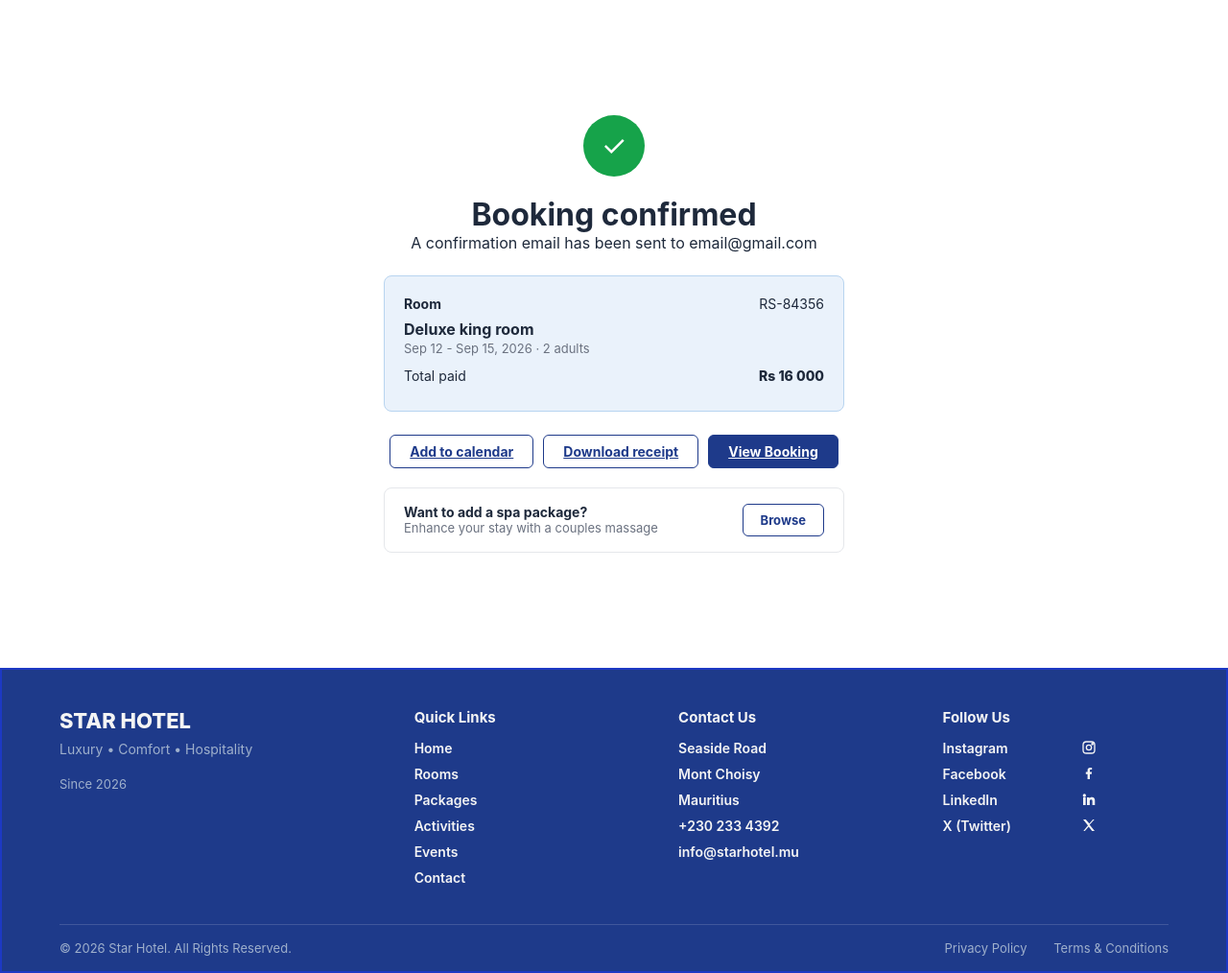
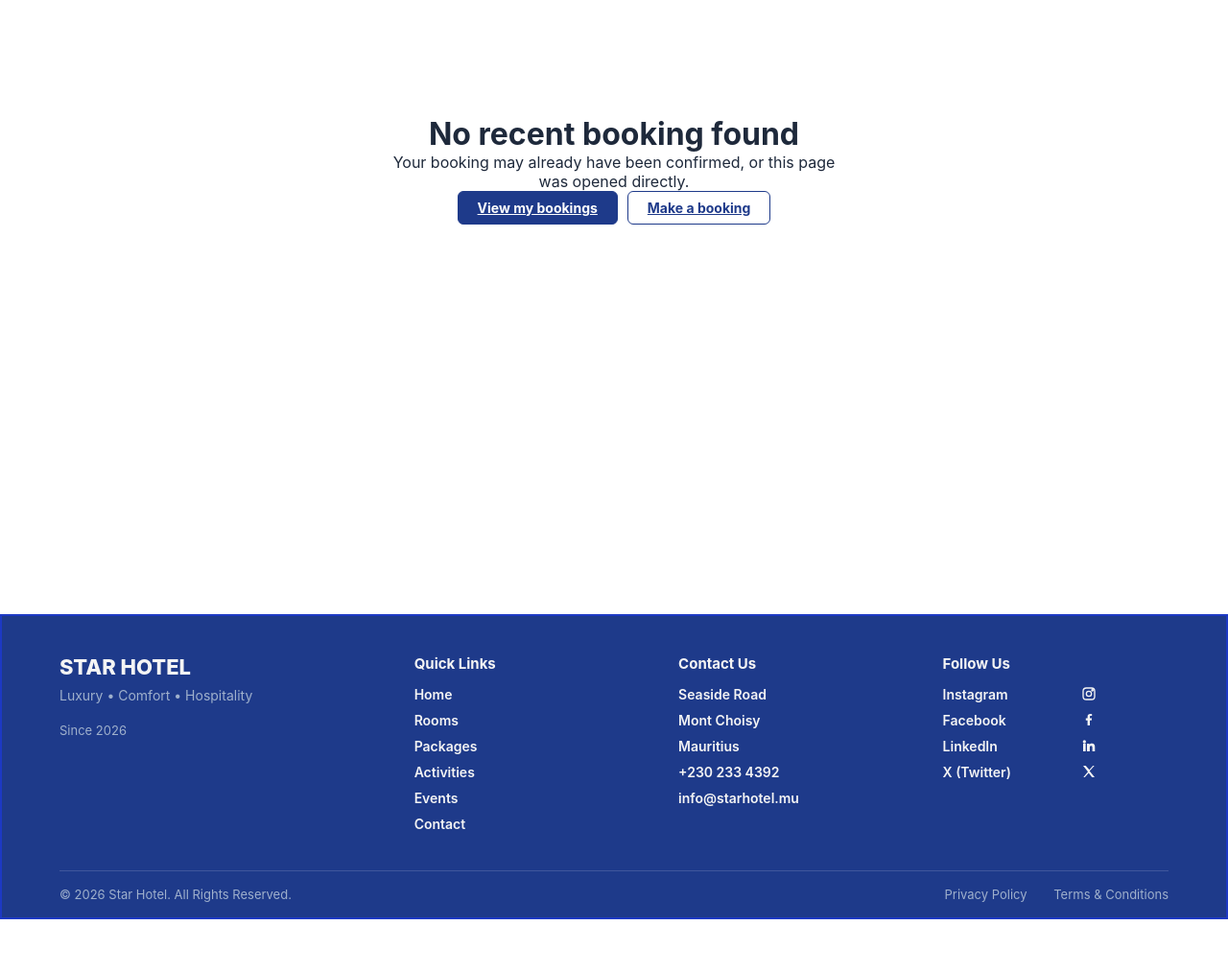
Before and after one commit to Ayushr0129/Star-hotel, a Django app: page /booking-confirmation/ in a window 1280 px wide. Shown: the part 67-1081 px from the top of the page at 96% size. After the commit the page ends 1025 px from the top, so only its background shows below. Run offline with Django 5.2, Linux system fonts and the light colour scheme.

Commit message:
Fixed booking cart flow

```diff
--- a/StarHotel/hotel/templates/hotel/booking_confirmation.html
+++ b/StarHotel/hotel/templates/hotel/booking_confirmation.html
@@ -6,21 +6,40 @@
 <div class="checkout-container">
     <div class="confirmation-box">
 
+        {% if booking %}
+
         <div class="confirm-icon">&#10003;</div>
 
         <h1>Booking confirmed</h1>
-        <p>A confirmation email has been sent to email@gmail.com</p>
+        {% if booking.customer.email %}
+        <p>A confirmation email has been sent to {{ booking.customer.email }}</p>
+        {% endif %}
 
         <div class="confirmation-card">
             <div class="order-row">
-                <strong>Room</strong>
-                <span>RS-84356</span>
+                <strong>{{ booking.get_booking_type_display }}</strong>
+                <span>BK-{{ booking.bk_id|stringformat:"05d" }}</span>
             </div>
-            <p style="margin:4px 0 0; font-weight:700;">Deluxe king room</p>
-            <p style="margin:2px 0 12px; font-size:13px; color:#6b7280;">Sep 12 - Sep 15, 2026 &middot; 2 adults</p>
+            <p style="margin:2px 0 12px; font-size:13px; color:#6b7280;">
+                {% if booking.check_in == booking.check_out %}
+                {{ booking.check_in|date:"d M Y" }}
+                {% else %}
+                {{ booking.check_in|date:"d M Y" }} &ndash; {{ booking.check_out|date:"d M Y" }}
+                {% endif %}
+                &middot; {{ booking.no_of_guests }} guest{{ booking.no_of_guests|pluralize }}
+            </p>
+
+            {% for item in booking.booking_items.all %}
+            <div class="order-row">
+                <span>{{ item.description }}</span>
+                <span>Rs {{ item.price|floatformat:"2g" }}</span>
+            </div>
+            {% endfor %}
+
+            <hr class="order-divider">
             <div class="order-row">
                 <span>Total paid</span>
-                <span style="font-weight:800;">Rs 16 000</span>
+                <span style="font-weight:800;">Rs {{ booking.estimated_sum|floatformat:"2g" }}</span>
             </div>
         </div>
 
@@ -32,11 +51,22 @@
 
         <div class="upsell-box">
             <div style="text-align:left;">
-                <div style="font-weight:700; font-size:14px;">Want to add a spa package?</div>
-                <div style="font-size:13px; color:#6b7280;">Enhance your stay with a couples massage</div>
+                <div style="font-weight:700; font-size:14px;">Want to make your stay even better?</div>
+                <div style="font-size:13px; color:#6b7280;">Browse our spa, golf, tennis and leisure activities</div>
             </div>
-            <a href="{% url 'search_results' %}" class="btn-remove" style="color:var(--navy); border-color:var(--navy);">Browse</a>
+            <a href="{% url 'booking' %}?tab=activities" class="btn-remove" style="color:var(--navy); border-color:var(--navy);">Browse</a>
         </div>
+
+        {% else %}
+
+        <h1>No recent booking found</h1>
+        <p>Your booking may already have been confirmed, or this page was opened directly.</p>
+        <div class="confirm-actions">
+            <a href="{% url 'customer_dashboard' %}" class="btn-navy">View my bookings</a>
+            <a href="{% url 'booking' %}" class="btn-outline-navy">Make a booking</a>
+        </div>
+
+        {% endif %}
 
     </div>
 </div>
--- a/StarHotel/hotel/views.py
+++ b/StarHotel/hotel/views.py
@@ -73,6 +73,11 @@ PACKAGE_INCLUDES = {
     "Romantic Escape": ['2-night stay', 'Breakfast', 'Spa access', 'Special dinner'],
     "Family Fun Package": ['2-night stay', 'Breakfast', "Children's activities", 'Late checkout'],
 }
+
+# Dev switch: False lets you click Pay without card details or the policy tick.
+# Set to True before your demo / submission.
+REQUIRE_PAYMENT_DETAILS = False
+
 def packages(request):
     cards = [
         {
@@ -841,7 +846,7 @@ def cart_payment(request):
         card_number = request.POST.get("card_number", "").strip()
         agree = request.POST.get("agree")
 
-        if not card_number or not agree:
+        if REQUIRE_PAYMENT_DETAILS and (not card_number or not agree):
             error = "Please fill in your card details and agree to the cancellation policy."
         else:
             customer = get_current_customer(request)
@@ -909,7 +914,12 @@ def cart_payment(request):
             request.session.modified = True
             return redirect("booking_confirmation")
 
-    context = {"cart": cart, "cart_total": _cart_total(cart), "error": error}
+    context = {
+        "cart": cart,
+        "cart_total": _cart_total(cart),
+        "error": error,
+        "customer": get_current_customer(request),
+    }
     return render(request, "hotel/cart_payment.html", context)
 
 
```
Also changed, not shown: StarHotel/hotel/models.py (+0 -11 lines), StarHotel/hotel/templates/hotel/cart_payment.html (+19 -11 lines), StarHotel/hotel/migrations/0018_activity_item_activity_date.py (added), 1 other file.
